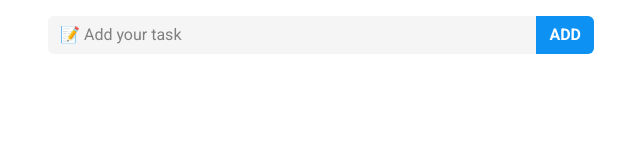
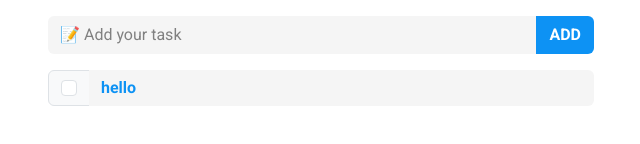
Before and after one commit to milan-sony/ToDo_App-React, a React (Vite) app: page / in a window 1280 px wide. Shown: the part 158-302 px from the top of the page, without its empty margins (319-959 px from the left). Built offline with nearby package versions, Linux system fonts and the light colour scheme.

Commit message:
style: basic UI created

```diff
--- a/src/ToDoApp.css
+++ b/src/ToDoApp.css
@@ -39,3 +39,18 @@
     font-size: 16px;
     font-weight: 700;
 }
+.list-item{
+    background-color: whitesmoke;
+    border: none;
+    color: #0D92F4;
+    font-family: "Roboto", serif;
+    font-size: 16px;
+    font-weight: 700;
+}
+.list-item:focus{
+    background-color: whitesmoke;
+    outline: none !important;
+    box-shadow: none;
+    color: #0D92F4;
+    font-weight: 500;
+}
--- a/src/ToDoApp.jsx
+++ b/src/ToDoApp.jsx
@@ -12,13 +12,22 @@ function ToDoApp() {
                                 <h1 className='text-center mb-5 head-text'>Todo List</h1>
                                 <h6 className='mb-3 day'>Wednesday</h6>
                             </div>
-                            <div className="input-group">
+                            <div className="input-group mb-3">
                                 <input type="text" class="form-control todo-input" placeholder="📝 Add your task" aria-label="Recipient's username" aria-describedby="button-addon2" />
-                                    <button className="btn add-btn" type="button" id="button-addon2">ADD</button>
+                                <button className="btn add-btn" type="button" id="button-addon2">ADD</button>
                             </div>
+
+                            {/* list item */}
+                            <div class="input-group mb-3">
+                                <div class="input-group-text">
+                                    <input className="form-check-input mt-0" type="checkbox" value="" aria-label="Checkbox for following text input" />
+                                </div>
+                                <input type="text" className="form-control list-item" aria-label="Text input with checkbox" value={"hello"} readOnly/>
+                            </div>
+
                         </div>
+
                     </div>
-                    {/* list item */}
 
                 </div>
             </div>
```
